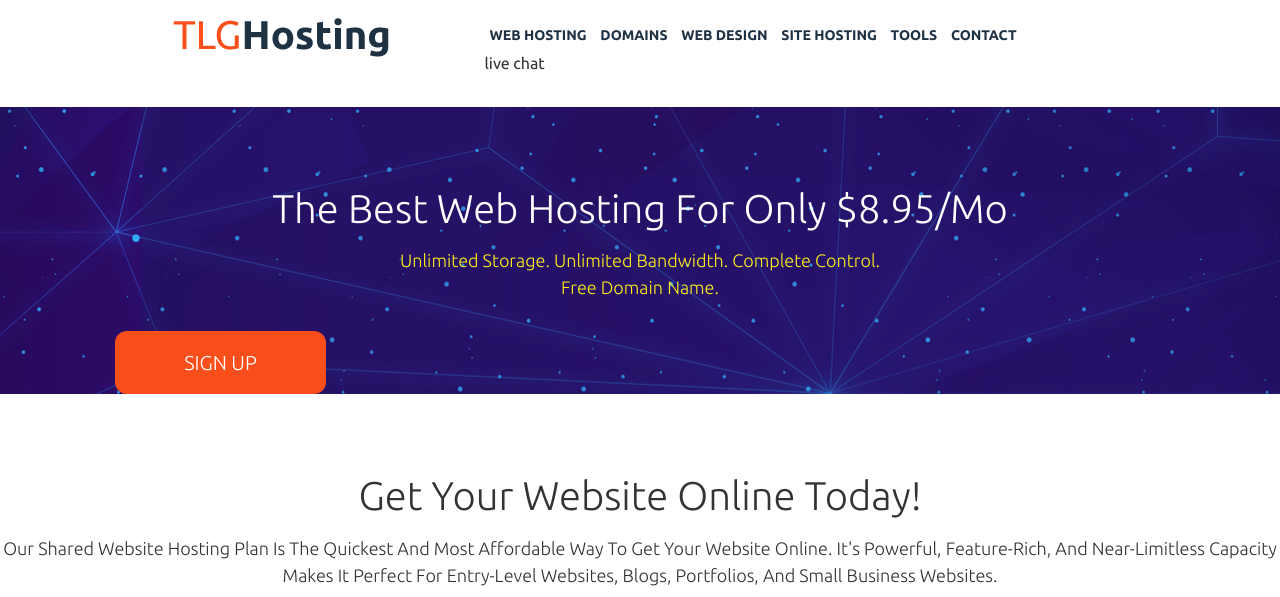
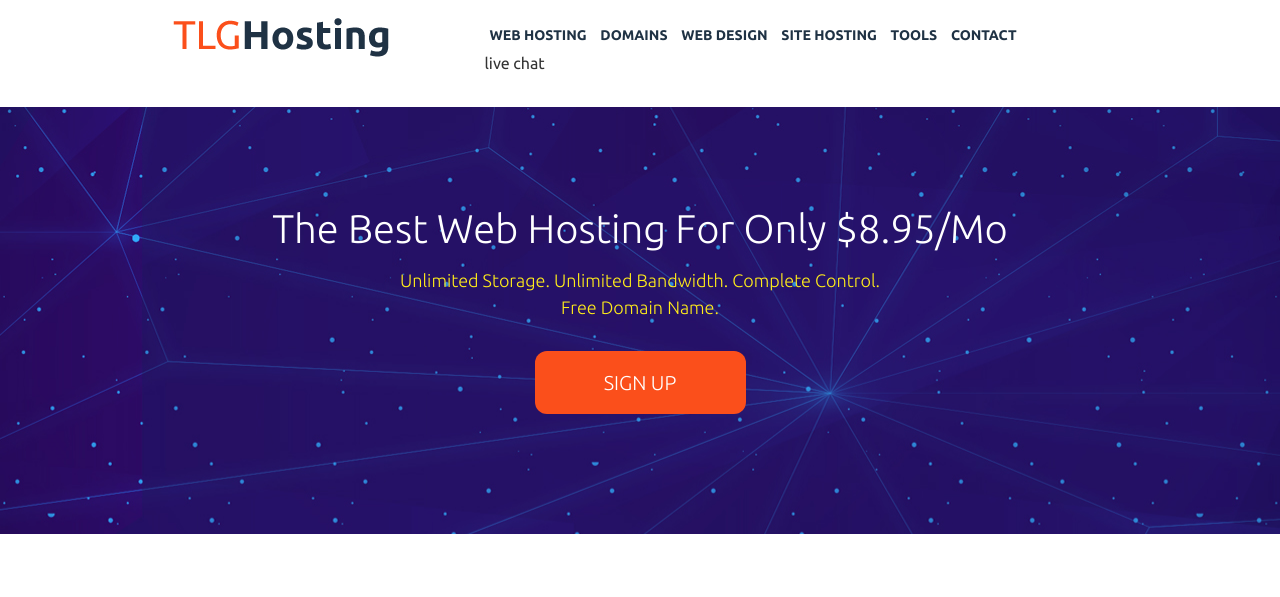
Before and after one commit to DOUARA/TLGHosting-Responsive-HTML-Template, a plain HTML site: page index.html in a window 1280 px wide. Shown: the top 597 px of the page. Drawn offline with nearby package versions, Linux system fonts and the light colour scheme; files that its build step writes are made by us from their sources; files whose address does not match are found by name.

Commit message:
feat: add padding and center align

```diff
--- a/scss/layout/_hero.scss
+++ b/scss/layout/_hero.scss
@@ -2,5 +2,8 @@
 // Hero section
 // ==========================================================================
 .hero {
+	@extend %center-align;
 	@include img-replace("hero-bg.jpg", 100%, 100% );
+	padding-top: em(20px);
+	padding-bottom: em(120px);
 }
```
